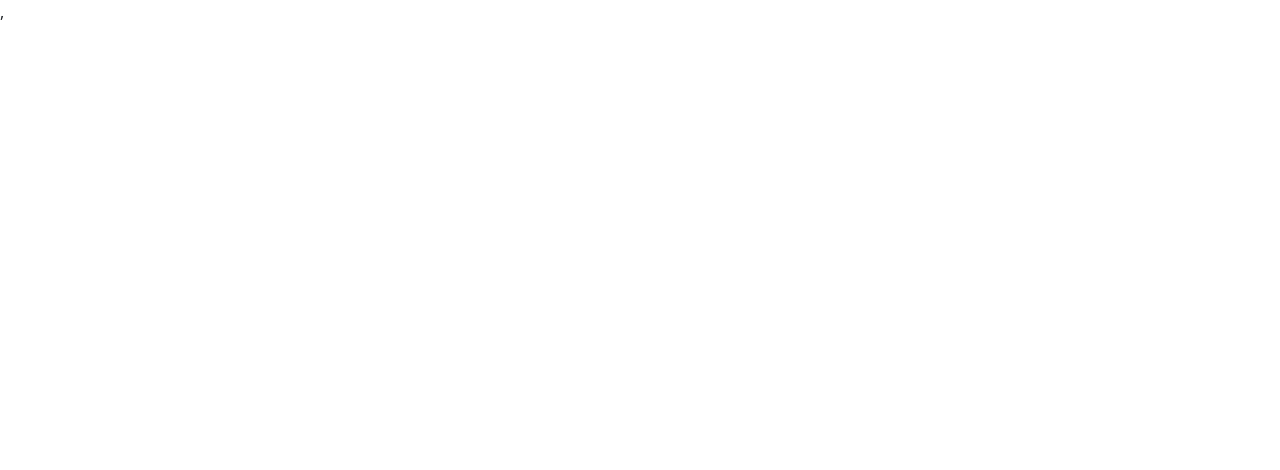
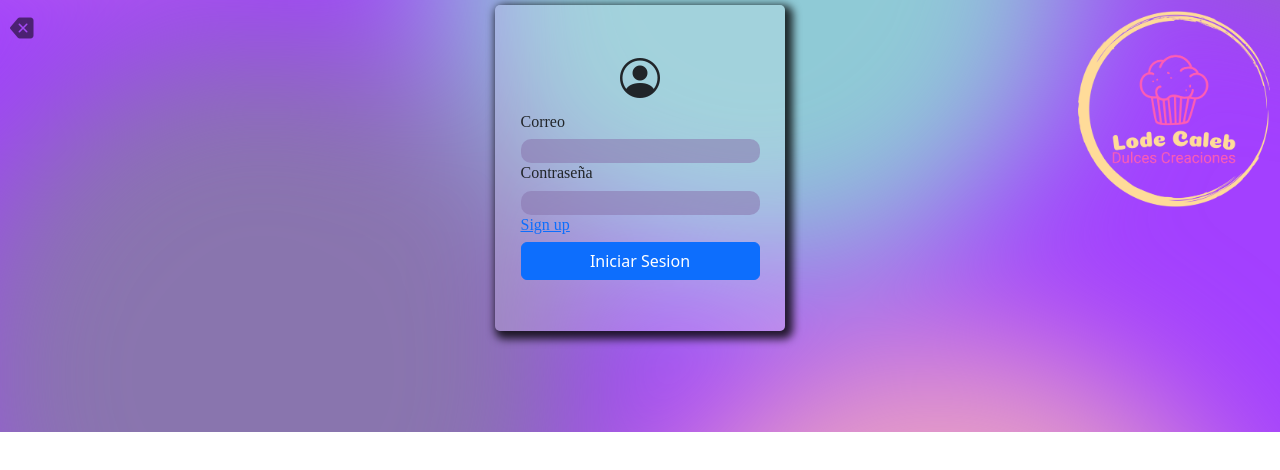
Before and after one commit to davidfranncoo/ReposteriaC, a React (Create React App) app in the folder client/: page /plogin in a window 1280 px wide. Shown: the top 470 px of the page. Built offline with nearby package versions, Linux system fonts and the light colour scheme; a web font is replaced by a local one.

Commit message:
maketado2

```diff
--- a/client/src/App.js
+++ b/client/src/App.js
@@ -8,6 +8,8 @@ import DetailCard from './component/DetailsCard/detailcard';
 import Prueba from './component/Prueba/prueba';
 import SingUp from './component/SignUp/singup';
 import Login from './component/Login/login';
+import pLogin from './component/PruebaLogin/pLogin';
+import pSingup from './component/pSingin/psinup';
 
 
 function App() {
@@ -17,6 +19,8 @@ function App() {
 
    <Switch>
           <Route exact path="/" component={Home}/>
+          <Route exact path="/plogin" component={pLogin}/>
+          <Route exact path="/psingup" component={pSingup}/>
 
           <Route exact path="/login" component={Login}/>
           <Route exact path="/singup" component={SingUp}/>
--- a/client/src/component/Productos/producto.jsx
+++ b/client/src/component/Productos/producto.jsx
@@ -1,6 +1,7 @@
 import React, { useEffect, useState } from "react";
 import Nav from "../Nav/nav";
 import "./producto.css";
+
 import { Link } from "react-router-dom";
 import { seachProduct } from "../../action";
 import CardProduct from "../CardProduc/cardproduct.jsx";
--- /dev/null
+++ b/client/src/component/PruebaLogin/pLogin.css
@@ -0,0 +1,43 @@
+.div_login{
+    margin: 0;
+  padding: 0;
+  border: none;
+    display: flex;
+    min-height: 27rem;
+    flex-direction: column;
+    align-items: center;
+    justify-content: center;
+    background-color: rgb(163, 64, 255);
+    background-image: url('../../Img/bbblurry\ \(9\).svg');
+    background-size: cover; /* Para cubrir todo el contenedor */
+    background-position: center;
+}
+.bi-backspace-fill {
+    color:rgba(0, 0, 0, 0.533) !important;
+    position: absolute;
+    top: 10px; /* Ajusta la distancia desde la parte superior según tus necesidades */
+    left: 10px;
+    font-size: 1.5rem;
+}
+.icon_img{
+    position: absolute;
+    top: 1px; /* Ajusta la distancia desde la parte superior según tus necesidades */
+    right: 10px;
+    width: 15%;
+}
+.div_form{
+
+    margin-top: -6rem;
+    background-color: rgba(245, 245, 245, 0.177);
+    padding: 4% 2%;
+    border-radius: 5px;
+    box-shadow: 4px 4px 8px 4px rgba(0, 0, 0, 0.8);
+
+}
+.div_form input{
+    background-color: #8975ae8a;
+    border: none;
+    border-radius: 10px;
+    color: rgba(0, 0, 0, 0.655);
+    padding-left: 0.5rem;
+}
--- /dev/null
+++ b/client/src/component/PruebaLogin/pLogin.jsx
@@ -0,0 +1,49 @@
+import React from "react";
+import "./pLogin.css";
+import { Link } from "react-router-dom/cjs/react-router-dom.min";
+import iconoT from "../../Img/logo1.png";
+
+import Form from "react-bootstrap/Form";
+import Row from "react-bootstrap/esm/Row";
+import Col from "react-bootstrap/esm/Col";
+import Button from "react-bootstrap/esm/Button";
+
+export default function pLogin() {
+  return (
+    <div className="div_login">
+      <div className="Icon_back">
+        <Link to="/home">
+          <img src={iconoT} className="icon_img"></img>
+          <i class="bi bi-backspace-fill"></i>
+        </Link>
+      </div>
+
+      <div className="div_form">
+        <Form>
+          <h1 className="d-flex justify-content-center">
+            <i class="bi bi-person-circle"></i>
+          </h1>
+          <div className="d-flex flex-column">
+            <h6>Correo</h6>
+
+            <input></input>
+          </div>
+
+          <div className="d-flex flex-column">
+            <h6>Contraseña</h6>
+
+            <input type="password"></input>
+          </div>
+            <div className="d-flex flex-column justify-content-center">
+
+          <Link to={"/singup"}>
+            <h6>Sign up</h6>
+          </Link>
+
+          <Button type="submit">Iniciar Sesion</Button>
+            </div>
+        </Form>
+      </div>
+    </div>
+  );
+}
--- /dev/null
+++ b/client/src/component/pSingin/psingup.css
@@ -0,0 +1,43 @@
+.div_login{
+    margin: 0;
+  padding: 0;
+  border: none;
+    display: flex;
+    min-height: 27rem;
+    flex-direction: column;
+    align-items: center;
+    justify-content: center;
+    background-color: rgb(163, 64, 255);
+    background-image: url('../../Img/bbblurry\ \(9\).svg');
+    background-size: cover; /* Para cubrir todo el contenedor */
+    background-position: center;
+}
+.bi-backspace-fill {
+    color:rgba(0, 0, 0, 0.533) !important;
+    position: absolute;
+    top: 10px; /* Ajusta la distancia desde la parte superior según tus necesidades */
+    left: 10px;
+    font-size: 1.5rem;
+}
+.icon_img{
+    position: absolute;
+    top: 1px; /* Ajusta la distancia desde la parte superior según tus necesidades */
+    right: 10px;
+    width: 15%;
+}
+.div_form{
+
+    margin-top: -6rem;
+    background-color: rgba(245, 245, 245, 0.177);
+    padding: 4% 2%;
+    border-radius: 5px;
+    box-shadow: 4px 4px 8px 4px rgba(0, 0, 0, 0.8);
+
+}
+.div_form input{
+    background-color: #8975ae8a;
+    border: none;
+    border-radius: 10px;
+    color: rgba(0, 0, 0, 0.655);
+    padding-left: 0.5rem;
+}
--- /dev/null
+++ b/client/src/component/pSingin/psinup.jsx
@@ -0,0 +1,50 @@
+import React from "react";
+import "./psingup.css";
+
+import { Link } from "react-router-dom/cjs/react-router-dom.min";
+import iconoT from "../../Img/logo1.png";
+
+import Form from "react-bootstrap/Form";
+import Row from "react-bootstrap/esm/Row";
+import Col from "react-bootstrap/esm/Col";
+import Button from "react-bootstrap/esm/Button";
+
+export default function pSingup() {
+  return (
+    <div className="div_login">
+      <div className="Icon_back">
+        <Link to="/home">
+          <img src={iconoT} className="icon_img"></img>
+          <i class="bi bi-backspace-fill"></i>
+        </Link>
+      </div>
+
+      <div className="div_form">
+        <Form>
+          <h1 className="d-flex justify-content-center">
+            <i class="bi bi-person-circle"></i>
+          </h1>
+          <div className="d-flex flex-column">
+            <h6>Correo</h6>
+
+            <input></input>
+          </div>
+
+          <div className="d-flex flex-column">
+            <h6>Contraseña</h6>
+
+            <input type="password"></input>
+          </div>
+            <div className="d-flex flex-column justify-content-center">
+
+          <Link to={"/singup"}>
+            <h6>Sign up</h6>
+          </Link>
+
+          <Button type="submit">Iniciar Sesion</Button>
+            </div>
+        </Form>
+      </div>
+    </div>
+  );
+}
--- a/client/src/index.js
+++ b/client/src/index.js
@@ -18,7 +18,7 @@ ReactDOM.render(
   <Provider store={store}>
   <React.StrictMode>
     <App />
-  </React.StrictMode>,
+  </React.StrictMode>
   </Provider>,
   document.getElementById('root')
 );
```
Also changed, not shown: client/src/Img/bbblurry (9).svg (added), client/src/Img/iconotorta.png (added), client/src/component/pSingin/psinup.css (added).
